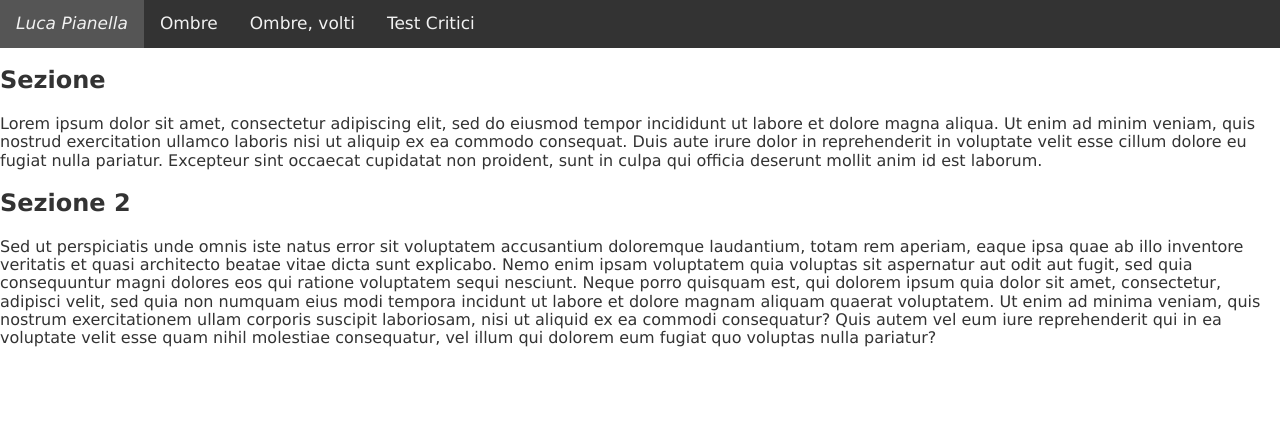
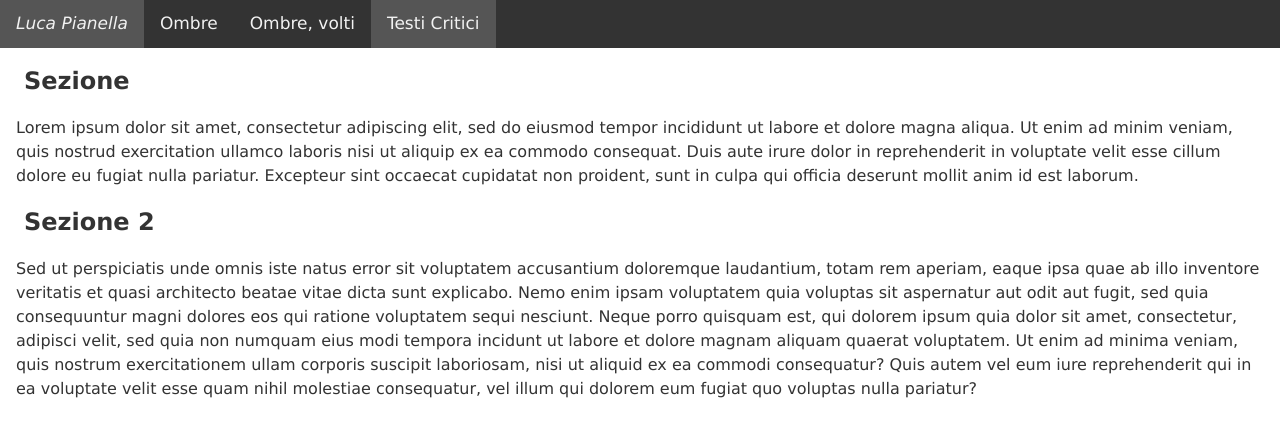
Before and after one commit to liukliuk/liukliuk.github.io, a Jekyll site: the page built from testi-critici/index.md, in a window 1280 px wide. Shown: the top 437 px of the page. Built offline with Jekyll 4.4.1, drawn with Linux system fonts in a browser that asks for light colours.

Commit message:
improved content

```diff
--- a/_includes/topnav.html
+++ b/_includes/topnav.html
@@ -17,8 +17,8 @@
     <li><a href="/opere/ombre-volti">Ombre, volti</a></li>
   {% endif %}
 
-  {% if page.title == "Test Critici" %}
-    <li><a class="current-page" href="javascript:void(0)">Test Critici</a></li>
+  {% if page.title == "Testi Critici" %}
+    <li><a class="current-page" href="javascript:void(0)">Testi Critici</a></li>
   {% else %}
     <li><a href="/testi-critici">Test Critici</a></li>
   {% endif %}
--- a/assets/css/style.css
+++ b/assets/css/style.css
@@ -436,46 +436,6 @@ body {
   color: #333;
 }
 
-h1 {
-  margin-left: 1em;
-  color: #333;
-}
-
-@-webkit-keyframes fadeInLeft {
-  from {
-    opacity: 0;
-    -webkit-transform: translate3d(-100%, 0, 0);
-            transform: translate3d(-100%, 0, 0);
-  }
-
-  to {
-    opacity: 1;
-    -webkit-transform: none;
-            transform: none;
-  }
-}
-
-@keyframes fadeInLeft {
-  from {
-    opacity: 0;
-    -webkit-transform: translate3d(-100%, 0, 0);
-            transform: translate3d(-100%, 0, 0);
-  }
-
-  to {
-    opacity: 1;
-    -webkit-transform: none;
-            transform: none;
-  }
-}
-
-.fadeInLeft {
-  -webkit-animation-name: fadeInLeft;
-          animation-name: fadeInLeft;
-  -webkit-animation-duration: 4s;
-          animation-duration: 4s;
-}
-
 /* Remove margins and padding from the list, and add a black background color */
 
 ul.topnav {
@@ -549,6 +509,54 @@ ul.topnav li.icon { display: none; }
   }
 }
 
+h1, h2 {
+  margin-left: 1em;
+  line-height: 1.2;
+  color: #333;
+}
+
+@-webkit-keyframes fadeInLeft {
+  from {
+    opacity: 0;
+    -webkit-transform: translate3d(-100%, 0, 0);
+            transform: translate3d(-100%, 0, 0);
+  }
+
+  to {
+    opacity: 1;
+    -webkit-transform: none;
+            transform: none;
+  }
+}
+
+@keyframes fadeInLeft {
+  from {
+    opacity: 0;
+    -webkit-transform: translate3d(-100%, 0, 0);
+            transform: translate3d(-100%, 0, 0);
+  }
+
+  to {
+    opacity: 1;
+    -webkit-transform: none;
+            transform: none;
+  }
+}
+
+.fadeInLeft {
+  -webkit-animation-name: fadeInLeft;
+          animation-name: fadeInLeft;
+  -webkit-animation-duration: 4s;
+          animation-duration: 4s;
+}
+
+p {
+  color: #333;
+  line-height: 1.5;
+  margin: 1em auto;
+  padding: 0 1em;
+}
+
 @-webkit-keyframes translateScroll {
   0% {
     opacity: 0;
@@ -557,8 +565,8 @@ ul.topnav li.icon { display: none; }
   }
 
   25% {
-    -webkit-transform: translate3d(5%, 0, 0);
-            transform: translate3d(5%, 0, 0);
+    -webkit-transform: translate3d(10%, 0, 0);
+            transform: translate3d(10%, 0, 0);
     opacity: 1;
   }
 
@@ -578,8 +586,8 @@ ul.topnav li.icon { display: none; }
   }
 
   25% {
-    -webkit-transform: translate3d(5%, 0, 0);
-            transform: translate3d(5%, 0, 0);
+    -webkit-transform: translate3d(10%, 0, 0);
+            transform: translate3d(10%, 0, 0);
     opacity: 1;
   }
 
--- /dev/null
+++ b/src/styles/content.scss
@@ -0,0 +1,6 @@
+p {
+  color: $black;
+  line-height: 1.5;
+  margin: 1em auto;
+  padding: 0 1em;
+}
--- a/src/styles/heading.scss
+++ b/src/styles/heading.scss
@@ -1,5 +1,7 @@
-h1 {
+h1,
+h2 {
   margin-left: 1em;
+  line-height: 1.2;
   color: $black;
 }
 
--- a/src/styles/main.scss
+++ b/src/styles/main.scss
@@ -3,7 +3,8 @@
 /* Internal imports: load variables first. */
 @import "./variables.scss";
 @import "./body.scss";
+@import "./topnav.scss";
 @import "./heading.scss";
-@import "./topnav.scss";
+@import "./content.scss";
 @import "./preview.css";
 @import "./cover.css";
--- a/src/styles/preview.css
+++ b/src/styles/preview.css
@@ -5,7 +5,7 @@
   }
 
   25% {
-    transform: translate3d(5%, 0, 0);
+    transform: translate3d(10%, 0, 0);
     opacity: 1;
   }
 
```
